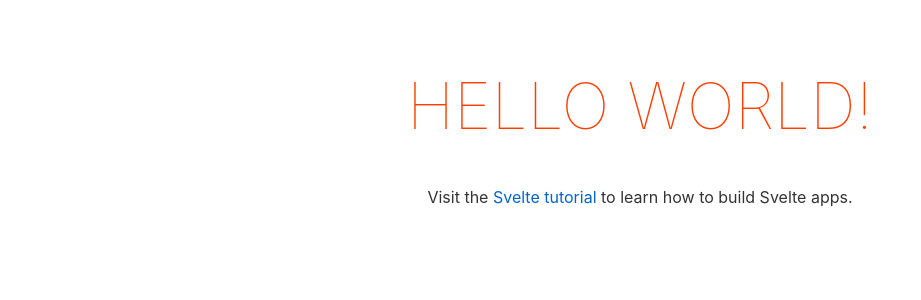
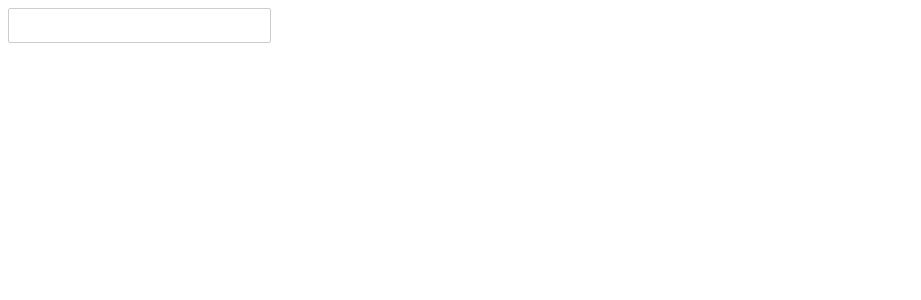
Before and after one commit to Erikote04/Movie-Browser, a Svelte app: page / in a window 1280 px wide. Shown: the top 300 px of the page, without its empty margins (0-921 px from the left). Built offline with nearby package versions, Linux system fonts and the light colour scheme.

Commit message:
Input (search) component. Reactive block and fetching data

```diff
--- a/src/App.svelte
+++ b/src/App.svelte
@@ -1,30 +1,5 @@
 <script>
-	export let name;
+	import Input from "./Input.svelte";
 </script>
 
-<main>
-	<h1>Hello {name}!</h1>
-	<p>Visit the <a href="https://svelte.dev/tutorial">Svelte tutorial</a> to learn how to build Svelte apps.</p>
-</main>
-
-<style>
-	main {
-		text-align: center;
-		padding: 1em;
-		max-width: 240px;
-		margin: 0 auto;
-	}
-
-	h1 {
-		color: #ff3e00;
-		text-transform: uppercase;
-		font-size: 4em;
-		font-weight: 100;
-	}
-
-	@media (min-width: 640px) {
-		main {
-			max-width: none;
-		}
-	}
-</style>
+<Input />
--- /dev/null
+++ b/src/Input.svelte
@@ -0,0 +1,14 @@
+<script>
+    let value = "";
+    let response = [];
+
+    const handleInput = (e) => value = e.target.value;
+
+    $: if (value.length > 2){
+        fetch(`https://www.omdbapi.com/?s=${value}&apikey=422350ff`)
+        .then(res => res.json())
+        .then((apiResponse) => response = apiResponse.Search);
+    }
+</script>
+
+<input value on:input={handleInput}>
```
